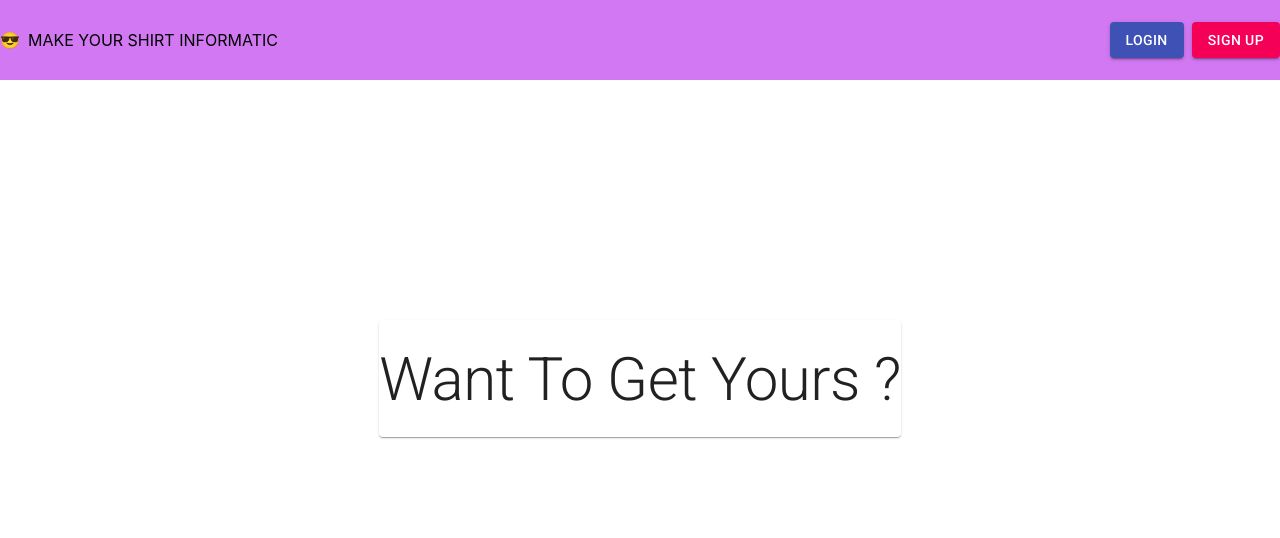
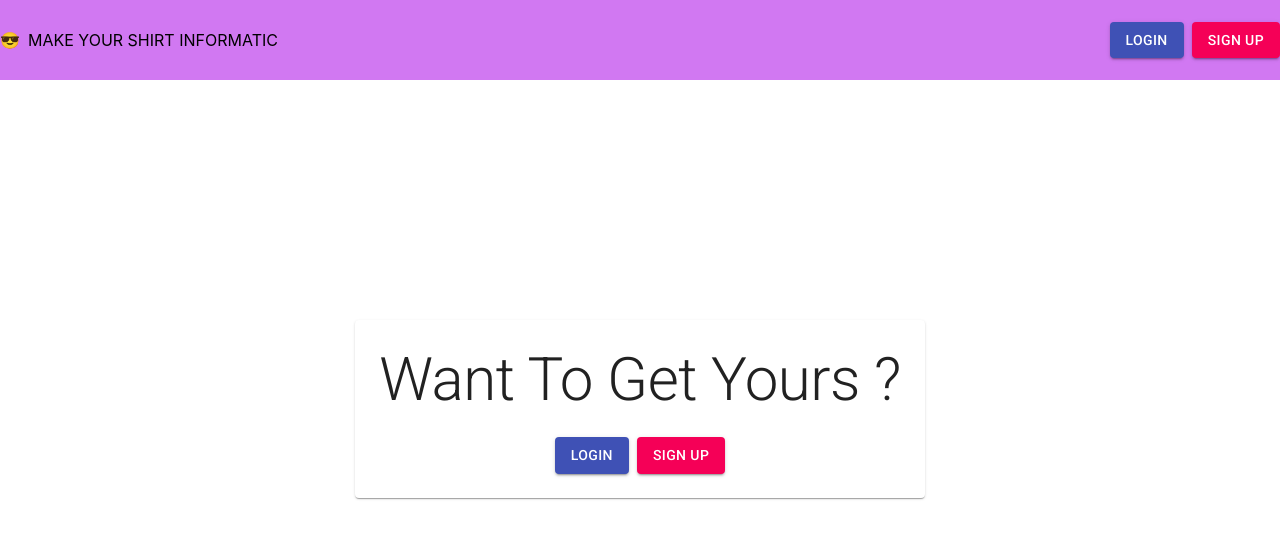
Before and after one commit to Etherum7/story-qr-for-shirt, a React (Create React App) app: page / in a window 1280 px wide. Shown: the top 538 px of the page. Built offline with nearby package versions, Linux system fonts and the light colour scheme.

Commit message:
added main paper which asks to login or signup

```diff
--- a/src/PreSignIn.js
+++ b/src/PreSignIn.js
@@ -3,51 +3,48 @@
 import {withStyles} from '@material-ui/core/styles';
 import Paper from '@material-ui/core/Paper';
 import Box from '@material-ui/core/Box';
-import { Button } from '@material-ui/core';
+import Button from '@material-ui/core/Button';
 const styles = {
-    PaperDiv:{
-        display:"flex",
-        marginTop: "30vh",
-        flexDirection :"column",
-        justifyContent:"center",
-        alignItems:"center"
-
+	PaperDiv: {
+		display: 'flex',
+		marginTop: '30vh',
+		flexDirection: 'column',
+		justifyContent: 'center',
+		alignItems: 'center'
 	},
-    paperTypography:{
-        display:"block"
+	paperTypography: {
+		display: 'block'
 	},
-    Paper:{
-        display:"flex",
-        width:"auto",
-        height:"auto",
-        flexDirection :"column",
-        justifyContent:"center",
-        paddingTop:"1.5rem"
-    },
-
+	Paper: {
+		display: 'flex',
+		width: 'auto',
+		height: 'auto',
+		flexDirection: 'column',
+		justifyContent: 'center',
+		padding: '1.5rem '
+	}
 };
 function PreSignIn(props) {
 	const {classes} = props;
 	return (
 		<div>
 			<div className={classes.PaperDiv}>
-			<Paper className={classes.Paper}  style={{display:"block"}}>
-
+				<Paper className={classes.Paper} style={{display: 'block'}}>
 					<Typography variant="h2" gutterBottom>
 						Want To Get Yours ?
 					</Typography>
-
-
+					<Box>
+						<Button
+							variant="contained"
+							color="primary"
+							style={{marginRight: '0.5rem'}}>
+							LOGIN
+						</Button>
+						<Button variant="contained" color="secondary">
+							SIGN UP
+						</Button>
+					</Box>
 				</Paper>
-            <Box className={classes.Paper}  style={{display:"block"}}>
-
-
-
-                <div>
-
-
-                </div>
-			</Box>
 			</div>
 		</div>
 	);
```
Lines whose indentation alone changed are shown as unchanged.
